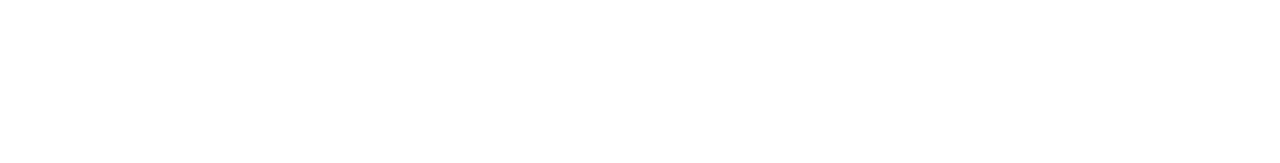
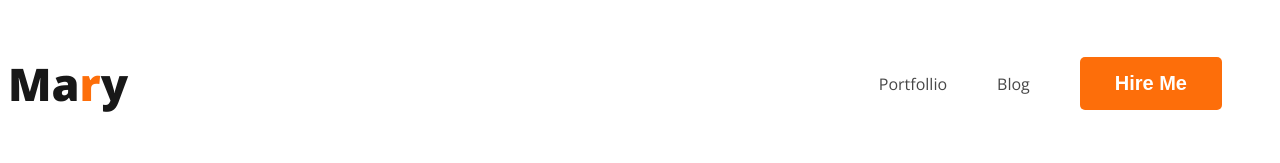
Before and after one commit to arefulomi74/first-portfollio, a plain HTML site: page index.html in a window 1280 px wide. Drawn offline with nearby package versions, Linux system fonts and the light colour scheme.

Commit message:
added navagation

```diff
--- a/index.html
+++ b/index.html
@@ -4,8 +4,25 @@
     <meta charset="UTF-8">
     <meta name="viewport" content="width=device-width, initial-scale=1.0">
     <title>Personal Website</title>
+    <link rel="preconnect" href="https://fonts.googleapis.com">
+<link rel="preconnect" href="https://fonts.gstatic.com" crossorigin>
+<link href="https://fonts.googleapis.com/css2?family=Open+Sans:wght@400;700;800&display=swap" rel="stylesheet">
+    <link rel="stylesheet" href="./styles/style.css">
 </head>
 <body>
+    <header>
+        <nav>
+            <h3 class="nav-title">Ma<span class="primary-color">r</span>y</h3>
+            <ul>
+                <li><a href="">Portfollio</a></li>
+                <li><a href="">Blog</a></li>
+                <li><button class="btn-primary">Hire Me</button></li>
+            </ul>
+        </nav>
+    </header>
+    <main></main>
+    <footer>
 
+    </footer>
 </body>
 </html>
--- a/styles/style.css
+++ b/styles/style.css
@@ -0,0 +1,44 @@
+/*shared css*/
+body{
+    font-family: 'Open Sans', sans-serif;
+}
+.primary-color{
+    color:#FD6E0A;
+
+}
+.btn-primary{
+    border-radius: 5px;
+    background: #FD6E0A;
+    border:0;
+    color: #FFF;
+    font-size: 20px;
+    font-weight: 700;
+    padding: 15px 35px;
+
+    }
+/*nav bar*/
+nav{
+    display:flex;
+    align-items: center;
+    justify-content: space-between;
+
+}
+.nav-title{
+color:#181818;
+font-size: 45px;
+font-weight: 800;
+
+}
+nav >ul{
+    display:flex;
+    align-items:center;
+}
+
+nav li{
+    list-style: none;
+    margin-right:50px;
+}
+nav  a{
+    text-decoration: none;
+    color: #474747;
+}
```
